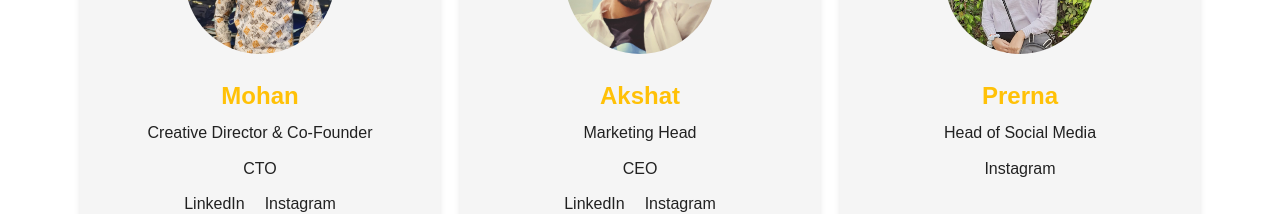
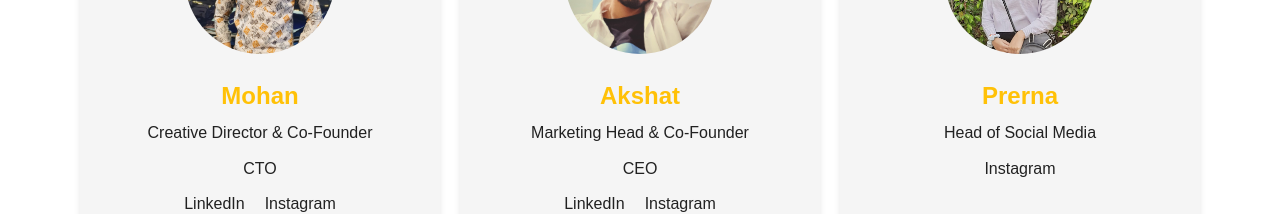
Before and after one commit to Mohansharma13/clickhive-ads, a Next.js app: page /aboutus in a window 1280 px wide. Shown: the part 2220-2434 px from the top of the page. Built offline with nearby package versions, Linux system fonts and the light colour scheme.

Commit message:
co founder

```diff
--- a/app/aboutus/page.jsx
+++ b/app/aboutus/page.jsx
@@ -115,7 +115,7 @@ function AboutUs() {
                     <div className="team-member">
                         <img src="aboutus/akshat.jpeg" alt="Akshat - Marketing Strategist" />
                         <h3>Akshat</h3>
-                        <p>Marketing Head</p>
+                        <p>Marketing Head & Co-Founder</p>
                         <p>CEO</p>
                         <div className="social-links">
                             <a href="https://www.linkedin.com/in/akshat-sinha-540202225/"><span>LinkedIn</span></a>
```
